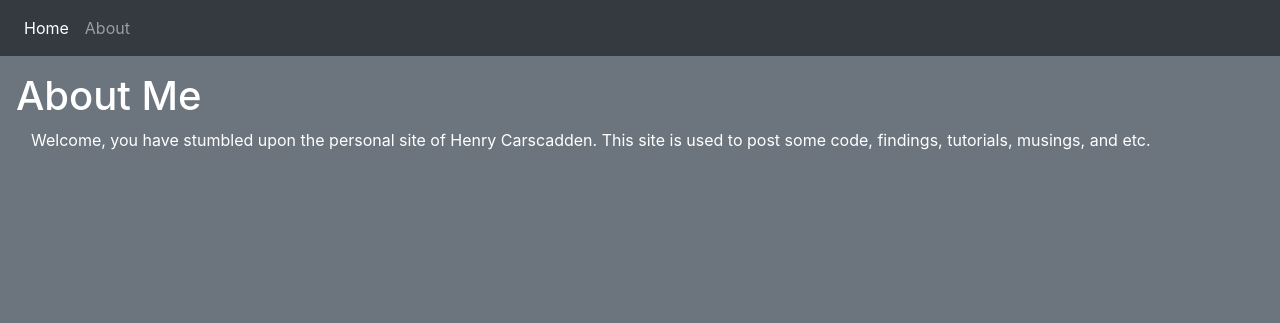
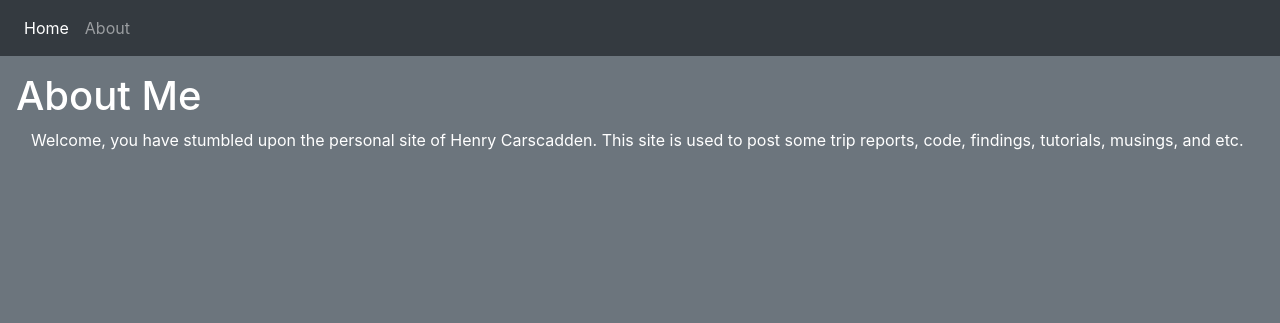
Before and after one commit to hcars/hcars.github.io, a Jekyll site: the page built from about.markdown, in a window 1280 px wide. Shown: the top 323 px of the page. Built offline with Jekyll 4.4.1, drawn with Linux system fonts in a browser that asks for light colours.

```diff
--- a/about.markdown
+++ b/about.markdown
@@ -4,4 +4,4 @@ title: About
 permalink: /about/
 ---
 
-Welcome, you have stumbled upon the personal site of Henry Carscadden. This site is used to post some code, findings, tutorials, musings, and etc.
+Welcome, you have stumbled upon the personal site of Henry Carscadden. This site is used to post some trip reports, code, findings, tutorials, musings, and etc.
```
Also changed, not shown: _posts/2025/2025-08-23-trip-report-shasta-clear-creek.md (+4 -0 lines).
